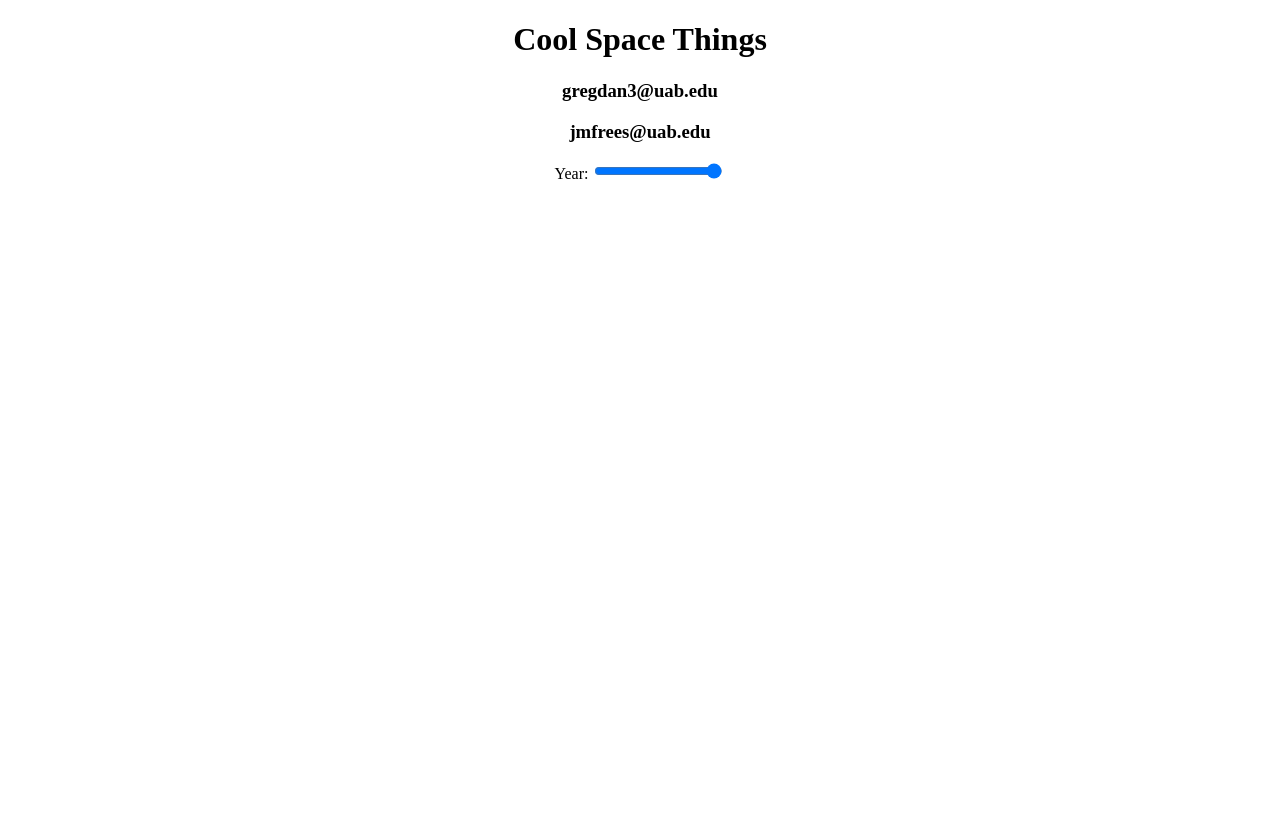
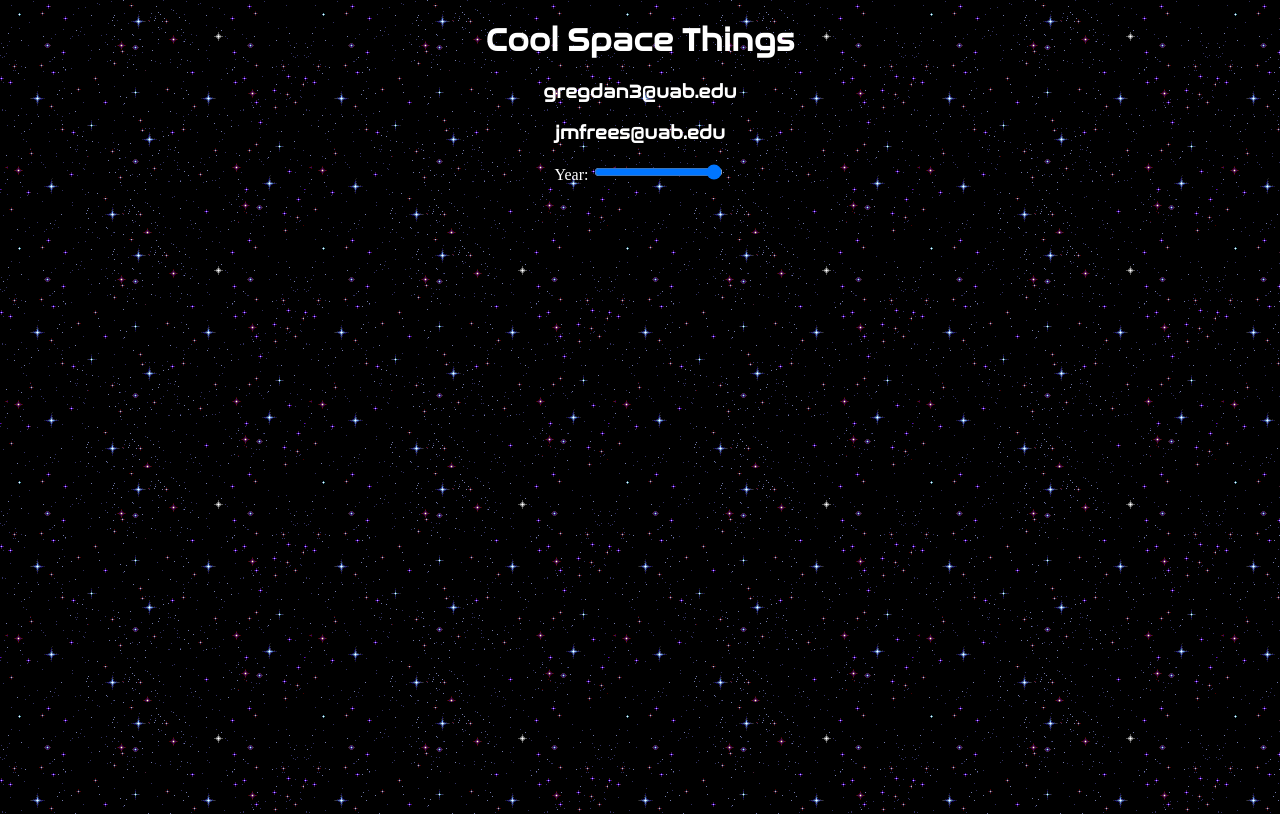
Before and after one commit to gregdan3/n2yo-vis, a website: page app/index.html in a window 1280 px wide. Shown: the top 814 px of the page. Drawn offline with nearby package versions, Linux system fonts and the light colour scheme; no server answers.

Commit message:
Add style

```diff
--- a/app/index.html
+++ b/app/index.html
@@ -5,6 +5,26 @@
     <title>Cool Space Things</title>
     <style>
 
+      body {
+        background-image: url('stars-publ.bmp');
+      }
+      @font-face {
+          font-family: "nasa";
+          src: url("./nasalization-free.regular.ttf");
+      }
+      text, h1, h2, h3 {
+          font-family: "nasa";
+          color: white;
+          stroke: black;
+          stroke-width: .01em;
+      }
+      label {
+          color: white;
+      }
+      circle.sat-point {
+          stroke: black;
+          stroke-width: 1;
+      }
     </style>
   </head>
   <body>
```
